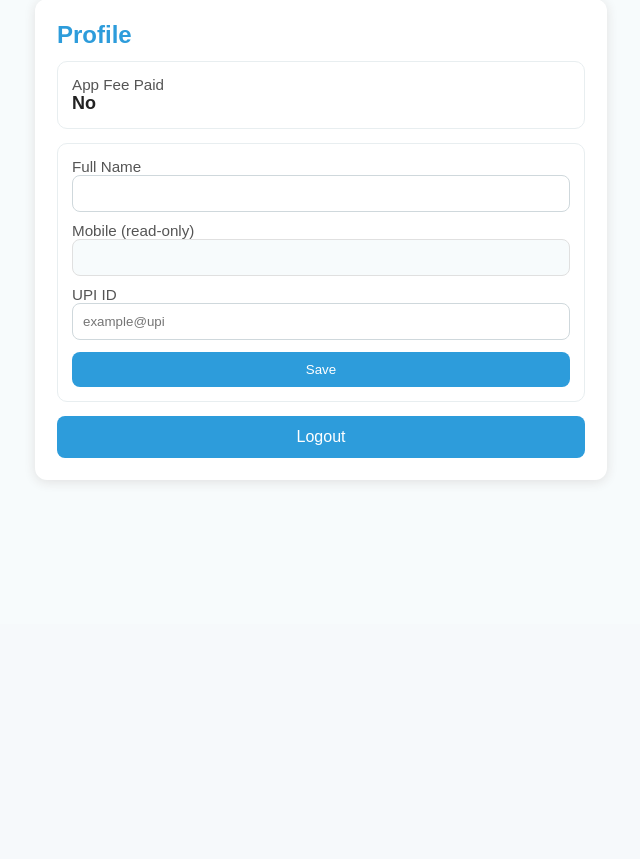
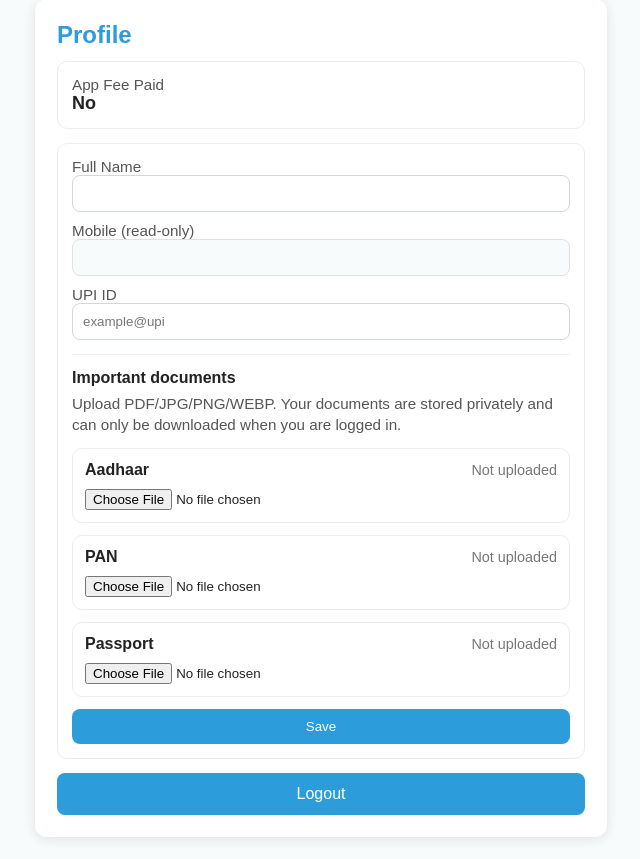
Before and after one commit to cyanmerc-hue/D-cont, a Flask app: template templates/profile_tab.html in a window 1280 px wide. Shown: the part 176-1035 px from the top of the page, without its empty margins (319-959 px from the left). Before the commit the page ends 658 px from the top, so only its background shows below. Run offline with Flask 3, Linux system fonts and the light colour scheme; the template is opened without the code that fills it, so the values that code supplies are empty.

Commit message:
Add customer document uploads in profile

```diff
--- a/app.py
+++ b/app.py
@@ -1,4 +1,4 @@
-from flask import Flask, render_template, request, redirect, url_for, session, flash, abort
+from flask import Flask, render_template, request, redirect, url_for, session, flash, abort, send_from_directory
 import sqlite3
 import os
 import random
@@ -20,7 +20,9 @@ BASE_DIR = os.path.dirname(os.path.abspath(__file__))
 # Render's filesystem is ephemeral unless you attach a persistent disk.
 # You can override these paths via env vars to point at a persistent mount.
 DATABASE = os.environ.get('DCONT_DATABASE_PATH', os.path.join(BASE_DIR, 'users.db'))
-UPLOAD_FOLDER = os.environ.get('DCONT_UPLOAD_FOLDER', os.path.join(BASE_DIR, 'static', 'uploads'))
+# Store uploads outside /static by default so sensitive documents aren't publicly accessible.
+# Override with DCONT_UPLOAD_FOLDER if you want a mounted disk path (recommended in production).
+UPLOAD_FOLDER = os.environ.get('DCONT_UPLOAD_FOLDER', os.path.join(BASE_DIR, 'uploads'))
 os.makedirs(UPLOAD_FOLDER, exist_ok=True)
 app.config['UPLOAD_FOLDER'] = UPLOAD_FOLDER
 
@@ -32,6 +34,25 @@ ADMIN_MOBILE = os.environ.get('DCONT_ADMIN_MOBILE', '9999999999')
 WHATSAPP_SUPPORT_NUMBER = '917506680031'  # +91 7506680031
 
 ALLOWED_IMAGE_EXTENSIONS = {"png", "jpg", "jpeg", "webp", "gif"}
+ALLOWED_DOCUMENT_EXTENSIONS = {"png", "jpg", "jpeg", "webp", "pdf"}
+
+
+def _allowed_extension(filename: str, allowed: set[str]) -> bool:
+    if not filename or '.' not in filename:
+        return False
+    ext = filename.rsplit('.', 1)[1].lower().strip()
+    return ext in allowed
+
+
+def _save_user_document(*, username: str, doc_type: str, file_storage) -> str:
+    original = secure_filename(file_storage.filename or '')
+    if not _allowed_extension(original, ALLOWED_DOCUMENT_EXTENSIONS):
+        raise ValueError('Unsupported file type. Please upload PDF, JPG, PNG, or WEBP.')
+    ext = original.rsplit('.', 1)[1].lower().strip()
+    out_name = f"{username}_{doc_type}_{uuid.uuid4().hex}.{ext}"
+    out_path = os.path.join(app.config['UPLOAD_FOLDER'], out_name)
+    file_storage.save(out_path)
+    return out_name
 
 BOT_QUICK_REPLIES = [
     "What is D-CONT?",
@@ -265,6 +286,10 @@ USER_COLUMNS = {
     "trust_score": "INTEGER",
     "join_blocked": "INTEGER",
     "is_active": "INTEGER",
+    # Customer KYC docs (stored as filenames in UPLOAD_FOLDER)
+    "aadhaar_doc": "TEXT",
+    "pan_doc": "TEXT",
+    "passport_doc": "TEXT",
 }
 
 
@@ -433,20 +458,86 @@ def profile():
     username = session['username']
     conn = get_db()
     c = conn.cursor()
-    c.execute('SELECT full_name, mobile, upi_id, app_fee_paid FROM users WHERE username=?', (username,))
+    c.execute(
+        'SELECT full_name, mobile, upi_id, app_fee_paid, aadhaar_doc, pan_doc, passport_doc FROM users WHERE username=?',
+        (username,),
+    )
     row = c.fetchone()
     full_name = mobile = upi_id = None
+    aadhaar_doc = pan_doc = passport_doc = None
     app_fee_paid = 0
     if row:
-        full_name, mobile, upi_id, app_fee_paid = row
+        full_name, mobile, upi_id, app_fee_paid, aadhaar_doc, pan_doc, passport_doc = row
     if request.method == 'POST':
         full_name = (request.form.get('full_name') or '').strip()
         upi_id = (request.form.get('upi_id') or '').strip()
+        # Update profile fields
         c.execute('UPDATE users SET full_name=?, upi_id=? WHERE username=?', (full_name, upi_id, username))
+
+        # Optional: handle document uploads
+        doc_fields = [
+            ('aadhaar', 'aadhaar_doc', 'aadhaar_file'),
+            ('pan', 'pan_doc', 'pan_file'),
+            ('passport', 'passport_doc', 'passport_file'),
+        ]
+        for doc_type, column, form_key in doc_fields:
+            file_obj = request.files.get(form_key)
+            if not file_obj or not (file_obj.filename or '').strip():
+                continue
+            try:
+                saved_name = _save_user_document(username=username, doc_type=doc_type, file_storage=file_obj)
+            except ValueError as e:
+                conn.close()
+                flash(str(e))
+                return redirect(url_for('profile'))
+            c.execute(f'UPDATE users SET {column}=? WHERE username=?', (saved_name, username))
+            if column == 'aadhaar_doc':
+                aadhaar_doc = saved_name
+            elif column == 'pan_doc':
+                pan_doc = saved_name
+            elif column == 'passport_doc':
+                passport_doc = saved_name
         conn.commit()
         flash('Profile updated!')
     conn.close()
-    return render_template('profile_tab.html', full_name=full_name or '', mobile=mobile or '', upi_id=upi_id or '', app_fee_paid=int(app_fee_paid or 0), active_tab='profile')
+    return render_template(
+        'profile_tab.html',
+        full_name=full_name or '',
+        mobile=mobile or '',
+        upi_id=upi_id or '',
+        app_fee_paid=int(app_fee_paid or 0),
+        aadhaar_doc=aadhaar_doc or '',
+        pan_doc=pan_doc or '',
+        passport_doc=passport_doc or '',
+        active_tab='profile',
+    )
+
+
+@app.route('/profile/doc/<doc_type>')
+@require_customer
+def profile_doc(doc_type: str):
+    doc_type = (doc_type or '').strip().lower()
+    column_by_type = {
+        'aadhaar': 'aadhaar_doc',
+        'pan': 'pan_doc',
+        'passport': 'passport_doc',
+    }
+    if doc_type not in column_by_type:
+        abort(404)
+    username = session['username']
+    conn = get_db()
+    c = conn.cursor()
+    col = column_by_type[doc_type]
+    try:
+        c.execute(f'SELECT {col} FROM users WHERE username=?', (username,))
+        row = c.fetchone()
+    except sqlite3.OperationalError:
+        row = None
+    conn.close()
+    if not row or not row[0]:
+        abort(404)
+    filename = str(row[0])
+    return send_from_directory(app.config['UPLOAD_FOLDER'], filename, as_attachment=True)
 
 def get_db():
     # If using a mounted disk path like /var/data/users.db on Render,
--- a/templates/profile_tab.html
+++ b/templates/profile_tab.html
@@ -28,7 +28,7 @@
       <div style="font-size:18px; font-weight:bold; color:#222;">{{ 'Yes' if app_fee_paid else 'No' }}</div>
     </div>
 
-    <form method="POST" action="/profile" style="margin-top:14px; border:1px solid #e8eef0; border-radius:10px; padding:14px;">
+    <form method="POST" action="/profile" enctype="multipart/form-data" style="margin-top:14px; border:1px solid #e8eef0; border-radius:10px; padding:14px;">
       <label style="display:block; color:#555; font-size:0.95em;">Full Name</label>
       <input name="full_name" type="text" value="{{ full_name }}" style="width:100%; padding:10px; border-radius:8px; border:1px solid #cfd8dc;" />
 
@@ -37,6 +37,49 @@
 
       <label style="display:block; color:#555; font-size:0.95em; margin-top:10px;">UPI ID</label>
       <input name="upi_id" type="text" value="{{ upi_id }}" placeholder="example@upi" style="width:100%; padding:10px; border-radius:8px; border:1px solid #cfd8dc;" />
+
+      <div style="margin-top:14px; padding-top:14px; border-top:1px solid #eef3f5;">
+        <div style="font-weight:bold; color:#222;">Important documents</div>
+        <div style="color:#555; font-size:0.95em; margin-top:6px; line-height:1.4;">
+          Upload PDF/JPG/PNG/WEBP. Your documents are stored privately and can only be downloaded when you are logged in.
+        </div>
+
+        <div style="margin-top:12px; border:1px solid #e8eef0; border-radius:10px; padding:12px; background:#fff;">
+          <div style="display:flex; justify-content:space-between; align-items:center; gap:10px;">
+            <div style="font-weight:bold; color:#222;">Aadhaar</div>
+            {% if aadhaar_doc %}
+              <a href="/profile/doc/aadhaar" style="color:#2D9CDB; text-decoration:none;">Download</a>
+            {% else %}
+              <span style="color:#777; font-size:0.9em;">Not uploaded</span>
+            {% endif %}
+          </div>
+          <input type="file" name="aadhaar_file" accept=".pdf,image/*" style="width:100%; margin-top:10px;" />
+        </div>
+
+        <div style="margin-top:12px; border:1px solid #e8eef0; border-radius:10px; padding:12px; background:#fff;">
+          <div style="display:flex; justify-content:space-between; align-items:center; gap:10px;">
+            <div style="font-weight:bold; color:#222;">PAN</div>
+            {% if pan_doc %}
+              <a href="/profile/doc/pan" style="color:#2D9CDB; text-decoration:none;">Download</a>
+            {% else %}
+              <span style="color:#777; font-size:0.9em;">Not uploaded</span>
+            {% endif %}
+          </div>
+          <input type="file" name="pan_file" accept=".pdf,image/*" style="width:100%; margin-top:10px;" />
+        </div>
+
+        <div style="margin-top:12px; border:1px solid #e8eef0; border-radius:10px; padding:12px; background:#fff;">
+          <div style="display:flex; justify-content:space-between; align-items:center; gap:10px;">
+            <div style="font-weight:bold; color:#222;">Passport</div>
+            {% if passport_doc %}
+              <a href="/profile/doc/passport" style="color:#2D9CDB; text-decoration:none;">Download</a>
+            {% else %}
+              <span style="color:#777; font-size:0.9em;">Not uploaded</span>
+            {% endif %}
+          </div>
+          <input type="file" name="passport_file" accept=".pdf,image/*" style="width:100%; margin-top:10px;" />
+        </div>
+      </div>
 
       <button type="submit" style="margin-top:12px; width:100%; background:#2D9CDB; color:#fff; border:none; padding:10px 14px; border-radius:8px; cursor:pointer;">Save</button>
     </form>
```
